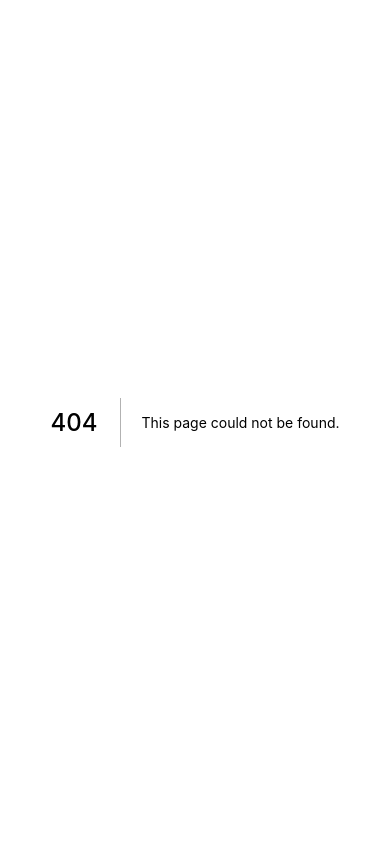
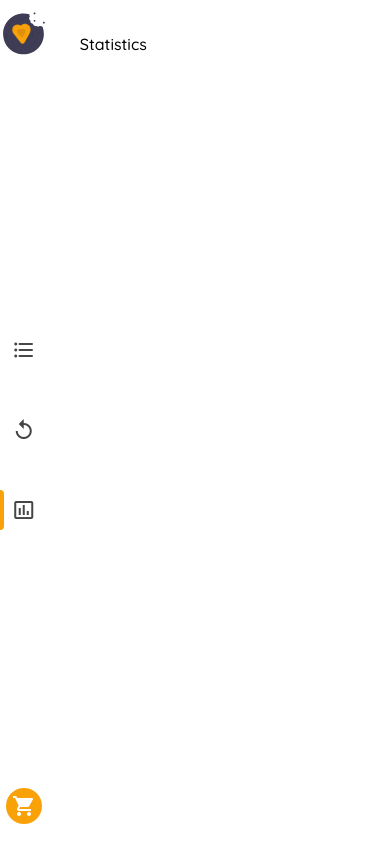
Before and after one commit to yomarguti/challenge-shoppingify-client, a Next.js app: page /statistics in a window 390 px wide. Before the commit this address had no page. Built offline with nearby package versions, Linux system fonts and the light colour scheme.

Commit message:
Style. New Layout component to reuse Menu and sidebar component
Layout component handles logic to hide or show the shoppintlist component only on mobile. New dummy pages history and statistics with the new Layout component

```diff
--- /dev/null
+++ b/components/ItemListHome.tsx
@@ -0,0 +1,19 @@
+import Header from "./Header";
+import ItemList from "./ItemList";
+
+interface ItemListHomeProps {
+  hide?: boolean;
+}
+
+export default function ItemListHome({ hide }: ItemListHomeProps) {
+  return (
+    <div
+      className={`${
+        hide && "hidden"
+      } w-full px-3 overflow-y-auto bg-lightbg-gray md:px-10`}
+    >
+      <Header />
+      <ItemList />
+    </div>
+  );
+}
--- /dev/null
+++ b/components/Layout.tsx
@@ -0,0 +1,41 @@
+import React, { ReactNode, useEffect, useState } from "react";
+import Menu from "./Menu";
+import ShoppingList from "./ShoppingList";
+import Sidebar from "./Sidebar";
+
+interface LayoutProps {
+  children: ReactNode;
+}
+
+const MOBILE = 640;
+
+export default function Layout({ children }: LayoutProps) {
+  const [isMobile, setIsMobile] = useState(true);
+  const [isOpenShopLst, setIsOpenShopLst] = useState(false);
+
+  useEffect(() => {
+    setIsMobile(window.innerWidth < MOBILE);
+    if (!isMobile) {
+      setIsOpenShopLst(true);
+    }
+
+    const handleWindowResize = () => setIsMobile(window.innerWidth < MOBILE);
+
+    window.addEventListener("resize", handleWindowResize);
+    return () => window.removeEventListener("resize", handleWindowResize);
+  }, []);
+
+  const childrenWithExtraProp = React.Children.map(children, (child) =>
+    React.cloneElement(child as React.ReactElement<any>, {
+      hide: isMobile && isOpenShopLst,
+    })
+  );
+
+  return (
+    <div className="flex flex-row h-screen">
+      <Menu toggle={() => setIsOpenShopLst(!isOpenShopLst)} />
+      {childrenWithExtraProp}
+      <Sidebar isMobile={isMobile} showShopList={isOpenShopLst} />
+    </div>
+  );
+}
--- a/components/Menu.tsx
+++ b/components/Menu.tsx
@@ -1,4 +1,17 @@
-const Menu = () => {
+interface MenuProps {
+  toggle: () => void;
+}
+
+import Link from "next/link";
+import { useRouter } from "next/router";
+
+const Menu = ({ toggle }: MenuProps) => {
+  const router = useRouter();
+
+  const isActive = (route: string): string => {
+    return route === router.pathname ? "border-primary" : "border-white";
+  };
+
   return (
     <div className="flex flex-col items-center justify-between pt-3 pb-5 w-14">
       <div>
@@ -8,25 +21,48 @@ const Menu = () => {
         <ul className="w-full space-y-6">
           <li className="w-full pr-3 my-4">
             <div className="flex flex-row justify-between h-full py-2">
-              <span className="border-2 rounded-r-xl border-primary"></span>
-              <span className="py-2 material-icons">format_list_bulleted</span>
+              <span className={`border-2 rounded-r-xl ${isActive("/")}`}></span>
+              <Link href="/">
+                <a>
+                  <span className="py-2 material-icons">
+                    format_list_bulleted
+                  </span>
+                </a>
+              </Link>
             </div>
           </li>
           <li className="w-full pr-3 my-4">
             <div className="flex flex-row justify-between h-full py-2">
-              <span className="border-2 border-white rounded-r-xl"></span>
-              <span className="py-2 material-icons">replay</span>
+              <span
+                className={`border-2 rounded-r-xl ${isActive("/history")}`}
+              ></span>
+              <Link href="/history">
+                <a>
+                  <span className="py-2 material-icons">replay</span>
+                </a>
+              </Link>
             </div>
           </li>
           <li className="w-full pr-3 my-4">
             <div className="flex flex-row justify-between h-full py-2">
-              <span className="border-2 border-white rounded-r-xl"></span>
-              <span className="py-2 material-icons">insert_chart_outlined</span>
+              <span
+                className={`border-2 rounded-r-xl ${isActive("/statistics")}`}
+              ></span>
+              <Link href="/statistics">
+                <a>
+                  <span className="py-2 material-icons">
+                    insert_chart_outlined
+                  </span>
+                </a>
+              </Link>
             </div>
           </li>
         </ul>
       </nav>
-      <div className="flex items-center justify-center p-1 rounded-full bg-primary w-9 h-9">
+      <div
+        onClick={toggle}
+        className="flex items-center justify-center p-1 rounded-full bg-primary w-9 h-9"
+      >
         <span className="text-white material-icons">shopping_cart</span>
       </div>
     </div>
--- a/components/ShoppingList.tsx
+++ b/components/ShoppingList.tsx
@@ -63,7 +63,7 @@ interface ItemElementProps {
 
 const ShoppingList = (): JSX.Element => {
   return (
-    <aside className="relative flex-col hidden py-8 w-96 bg-primary-light lg:flex">
+    <aside className="relative flex-col w-full py-8 md:w-96 bg-primary-light lg:flex">
       <div className="relative flex flex-row justify-end px-2 py-3 mx-5 rounded-2xl bg-violet">
         <div className="absolute -top-3 left-3 w-14">
           <img src="/source.svg" alt="Bottle" />
--- /dev/null
+++ b/components/Sidebar.tsx
@@ -0,0 +1,18 @@
+import ShoppingList from "./ShoppingList";
+
+interface SidebarProps {
+  isMobile: boolean;
+  showShopList: boolean;
+}
+
+export default function Sidebar({ isMobile, showShopList }: SidebarProps) {
+  if (!isMobile) {
+    return <ShoppingList />;
+  }
+
+  if (isMobile && showShopList) {
+    return <ShoppingList />;
+  }
+
+  return null;
+}
--- /dev/null
+++ b/pages/history.tsx
@@ -0,0 +1,11 @@
+import Layout from "../components/Layout";
+
+export default function History() {
+  return (
+    <Layout>
+      <div className="flex flex-col w-full p-8">
+        <h1>History</h1>
+      </div>
+    </Layout>
+  );
+}
--- a/pages/index.tsx
+++ b/pages/index.tsx
@@ -1,22 +1,17 @@
 import Head from "next/head";
-import Header from "../components/Header";
-import ItemList from "../components/ItemList";
-import Menu from "../components/Menu";
-import ShoppingList from "../components/ShoppingList";
+import ItemListHome from "../components/ItemListHome";
+import Layout from "../components/Layout";
 
 export default function Home() {
   return (
-    <div className="flex flex-row h-screen">
+    <>
       <Head>
-        <title>Shoppingify</title>
+        <title>Shoppingify - Items</title>
         <link rel="icon" href="/favicon.ico" />
       </Head>
-      <Menu />
-      <div className="w-full px-3 overflow-y-auto bg-lightbg-gray md:px-10">
-        <Header />
-        <ItemList />
-      </div>
-      <ShoppingList />
-    </div>
+      <Layout>
+        <ItemListHome />
+      </Layout>
+    </>
   );
 }
--- /dev/null
+++ b/pages/statistics.tsx
@@ -0,0 +1,11 @@
+import Layout from "../components/Layout";
+
+export default function Statistics() {
+  return (
+    <Layout>
+      <div className="flex flex-col w-full p-8">
+        <h1>Statistics</h1>
+      </div>
+    </Layout>
+  );
+}
```
